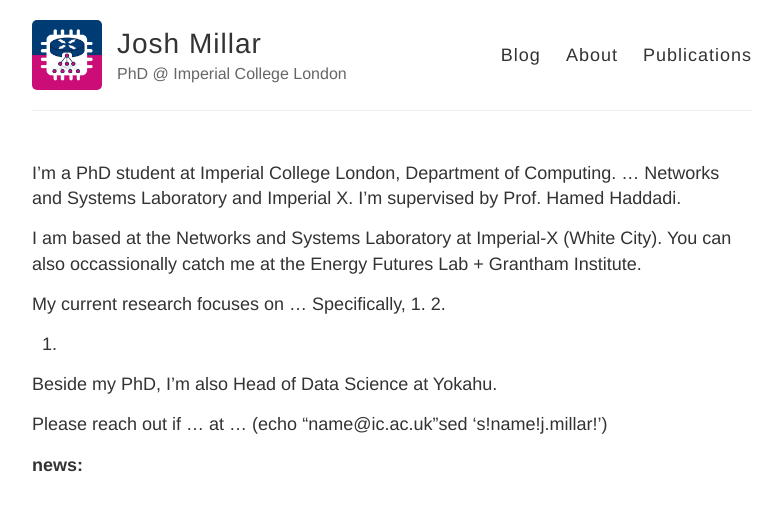
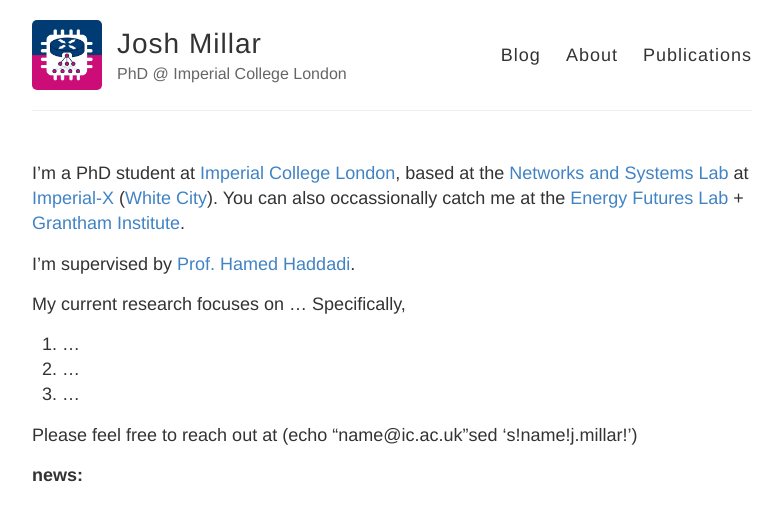
Before and after one commit to j0shmillar/j0shmillar.github.io, a Jekyll site: the page built from index.md, in a window 1280 px wide. Shown: the top 521 px of the page, without its empty margins (248-1030 px from the left). Built offline with Jekyll 4.4.1, drawn with Linux system fonts in a browser that asks for light colours.

Commit message:
update main

```diff
--- a/_layouts/default.html
+++ b/_layouts/default.html
@@ -22,7 +22,7 @@
           <a href="{{ site.baseurl }}/" class="site-avatar"><img src="{{ site.avatar }}" /></a>
 
           <div class="site-info">
-            <h1 class="site-name"><a href="{{ site.baseurl }}/">{{ site.name }}</a></h1>
+            <h1 class="site-name"><a href="{{ site.baseurl }}/blog/">{{ site.name }}</a></h1>
             <p class="site-description">{{ site.description }}</p>
           </div>
 
--- a/index.md
+++ b/index.md
@@ -5,19 +5,18 @@
 order: 1
 ---
 
-I’m a PhD student at Imperial College London, Department of Computing. … Networks and Systems Laboratory and Imperial X. I’m supervised by Prof. Hamed Haddadi.
+I’m a PhD student at [Imperial College London](https://www.imperial.ac.uk/computing/), based at the [Networks and Systems Lab](https://netsys.doc.ic.ac.uk) at [Imperial-X](https://ix.imperial.ac.uk) ([White City](https://netsys.doc.ic.ac.uk/contact.html)). You can also occassionally catch me at the [Energy Futures Lab](https://www.imperial.ac.uk/energy-futures-lab/) + [Grantham Institute](https://www.imperial.ac.uk/grantham/).
 
-I am based at the Networks and Systems Laboratory at Imperial-X (White City).
-You can also occassionally catch me at the Energy Futures Lab + Grantham Institute.
+I’m supervised by [Prof. Hamed Haddadi](https://www.imperial.ac.uk/people/h.haddadi).
 
 My current research focuses on ...
 Specifically,
-1.
-2.
-3.
+1. ...
+2. ...
+3. ...
 
-Beside my PhD, I’m also Head of Data Science at Yokahu.
+<!-- Beside my PhD, I’m also Head of Data Science at Yokahu.  -->
 
-Please reach out if … at ... (echo "name@ic.ac.uk" | sed 's!name!j.millar!’)
+Please feel free to reach out at (echo "name@ic.ac.uk" | sed 's!name!j.millar!’)
 
 **news:**
```
